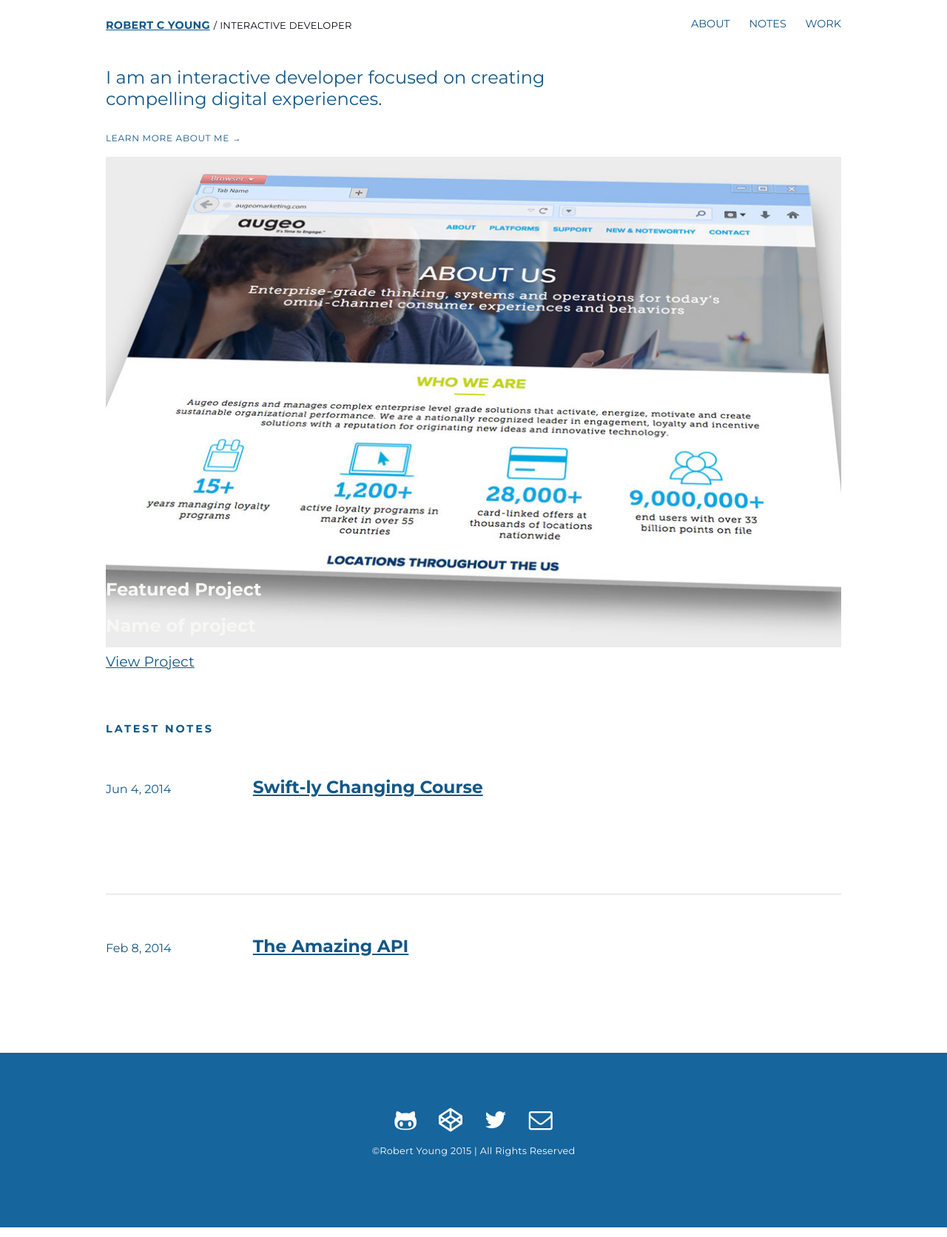
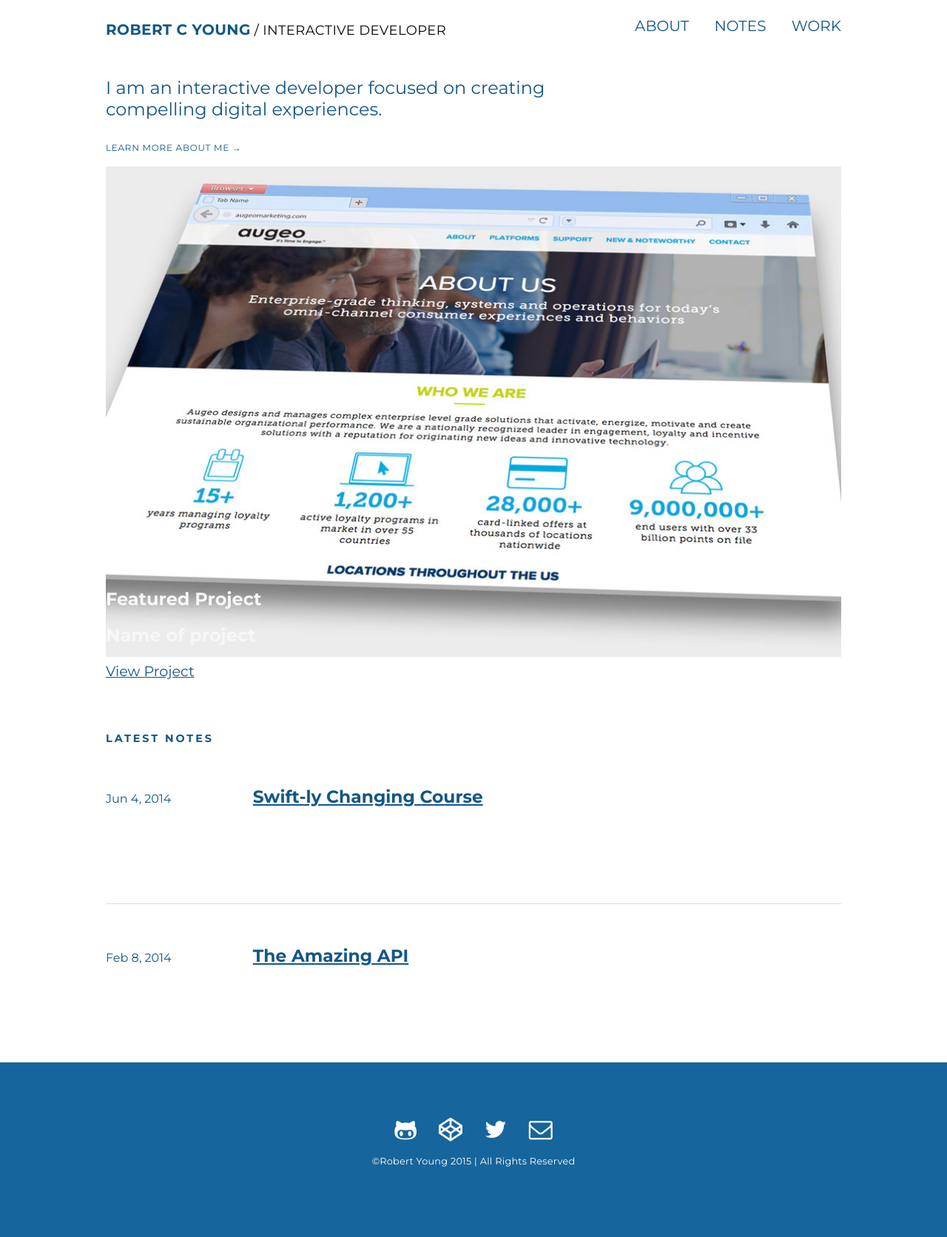
Before and after one commit to ryoungz/robblog, a Jekyll site: the page built from index.html, in a window 1280 px wide. Shown: the whole page at 74% size. Built offline with Jekyll 4.4.1, drawn with Linux system fonts in a browser that asks for light colours; nearby versions of some CDN libraries.

Commit message:
increase font size for header and nav

```diff
--- a/_sass/_layout.scss
+++ b/_sass/_layout.scss
@@ -15,7 +15,7 @@
     display: inline-block;
     margin-top: 8px;
     padding: 0 0 0 1.5em;
-    font-size: .9em;
+    font-size: 1.25em;
     background-color: transparent;
     text-transform: uppercase;
     text-decoration: none;
@@ -66,10 +66,14 @@
     padding-right: 15px
 }
 
+.header-title a {
+    text-decoration: none;
+}
+
 .main-content .header-title {
     padding-left: 15px;
     display: inline-block;
-    font-size: .9em;
+    font-size: 1.25em;
     letter-spacing: .02em;
     text-transform: uppercase;
     color: #05070F;
```
